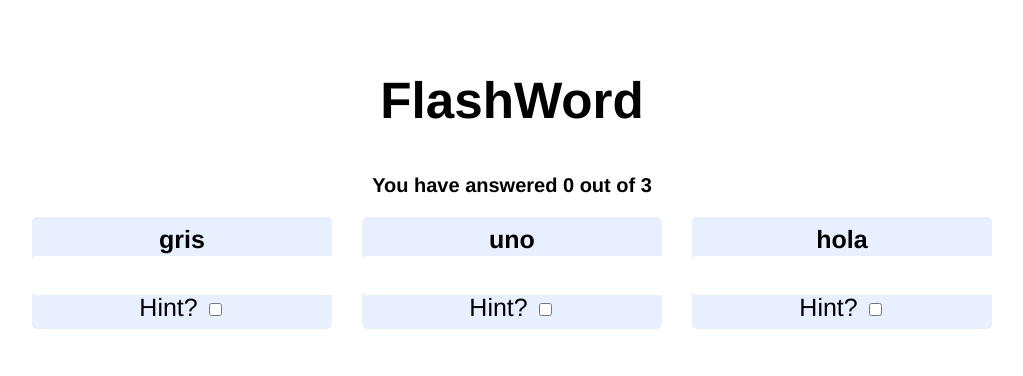
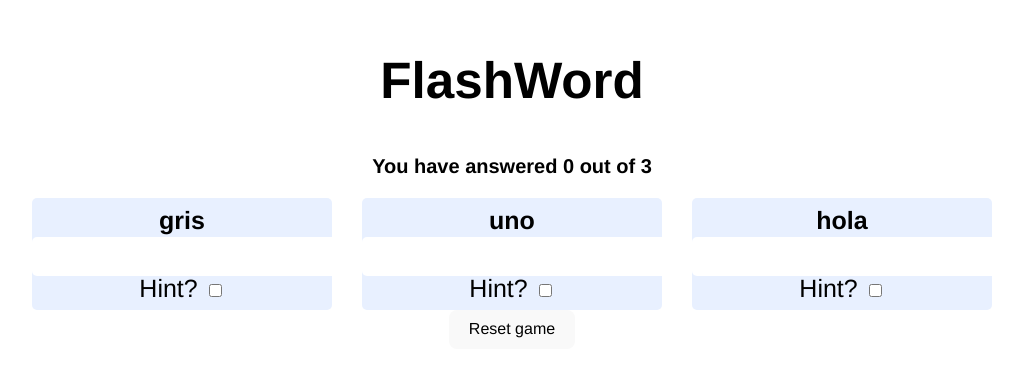
Before and after one commit to FarmData2/Vue3-WebDev-Kit, a Vue app in the folder web-projects/flashword-vite/: page / in a window 1280 px wide. Shown: the part 246-622 px from the top of the page, without its empty margins (128-1151 px from the left). Built offline with nearby package versions, Linux system fonts and the light colour scheme.

Commit message:
adds a reset function to the game

```diff
--- a/web-projects/flashword-vite/src/App.vue
+++ b/web-projects/flashword-vite/src/App.vue
@@ -49,6 +49,13 @@ export default {
     checkAnswer(word) {
       word.correct = word.word_b == word.answer;
     },
+    resetGame() {
+      this.words.forEach((word) => {
+        word.answer = '';
+        word.correct = false;
+        word.showHint = false;
+      });
+    },
   },
 };
 </script>
@@ -86,6 +93,8 @@ export default {
         </div>
       </div>
     </div>
+
+    <button type="button" v-on:click="resetGame">Reset game</button>
   </div>
 </template>
 
```
